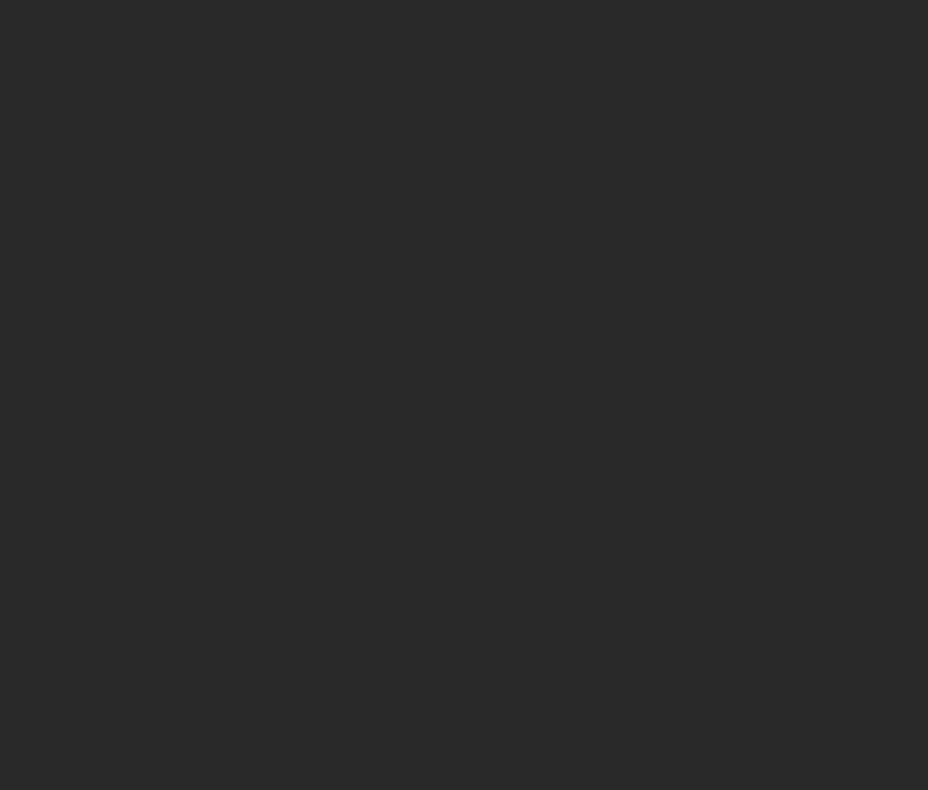
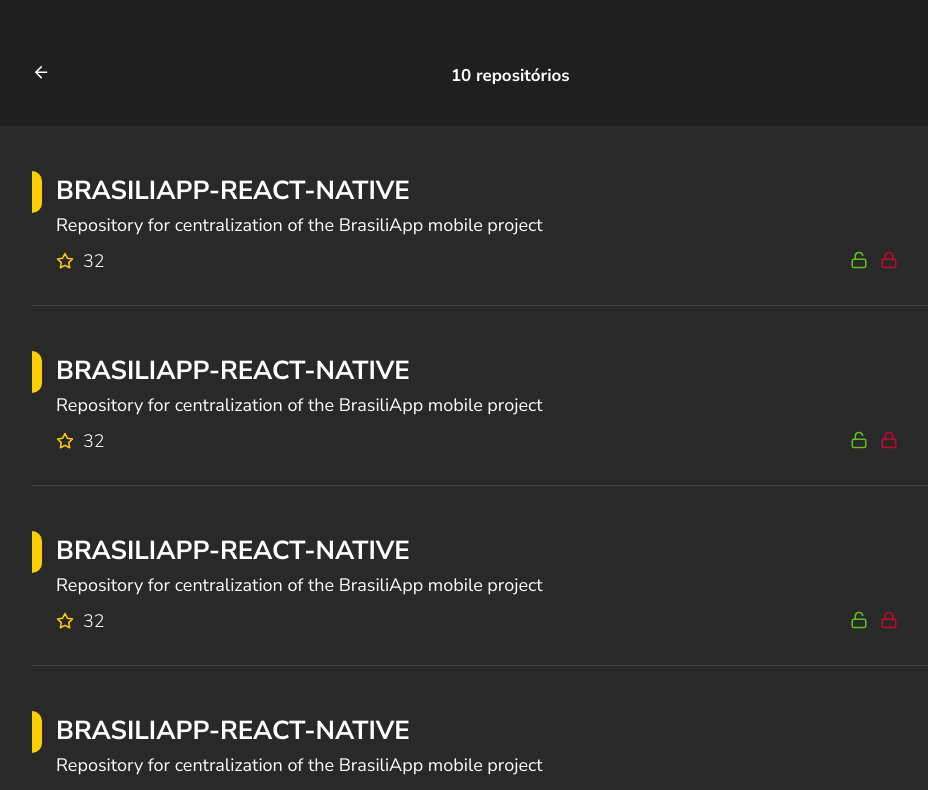
Before and after one commit to zairobastos/githubapp, a React (Create React App) app: page /Repositorios in a window 1280 px wide. Shown: the top 790 px of the page, without its empty margins (160-1088 px from the left). Built offline with nearby package versions, Linux system fonts and the light colour scheme.

Commit message:
Tela de repositorio criada

```diff
--- a/src/pages/Menu.js
+++ b/src/pages/Menu.js
@@ -1,18 +1,23 @@
 import React from 'react';
 import {FiHome,FiGithub,FiUsers} from 'react-icons/fi';
 import '../styles/pages/menu.css';
+import {Link} from 'react-router-dom';
 
 export default function Menu() {
     return(
         <nav>
-            <div className="ativo">
-                <FiHome size="27px" color="#000"/>
-                <p>Home</p>
-            </div>
+            <Link to="/Home" className="link">
+                <div className="ativo">
+                    <FiHome size="27px" color="#000"/>
+                    <p>Home</p>
+                </div>
+            </Link>
+            <Link to="/Repositorios" className="link">
             <div>
                 <FiGithub size="27px"/>
                 <p>Repos</p>
             </div>
+            </Link>
             <div>
                 <FiUsers size="27px"/>
                 <p>Seguidores</p>
--- a/src/pages/Repos.js
+++ b/src/pages/Repos.js
@@ -1,9 +1,30 @@
 import React from 'react';
+import '../styles/pages/Repos.css';
+import {FiArrowLeft} from 'react-icons/fi';
+import {Link} from 'react-router-dom';
+import Repositorios from './Repositorios';
+import Menu from './Menu';
 
 export default function Repos() {
     return(
         <>
-
+            <header className="header">
+                <div>
+                    <Link to="/Home">
+                        <FiArrowLeft size="18.47px" color="#fff" alt="Voltar"/>
+                    </Link>
+                    <p>10 repositórios</p>
+                </div>
+            </header>
+            <main className="main">
+                <Repositorios/>
+                <Repositorios/>
+                <Repositorios/>
+                <Repositorios/>
+            </main>
+            <footer>
+                <Menu/>
+            </footer>
         </>
     );
 }
--- /dev/null
+++ b/src/pages/Repositorios.js
@@ -0,0 +1,29 @@
+import React from 'react';
+import {FiStar, FiLock, FiUnlock} from 'react-icons/fi';
+import '../styles/pages/repositorio.css';
+
+export default function Repositorios() {
+    return(
+        <>
+            <div className="dados">
+                <div className="titulo">
+                    <div className="aponta"></div>
+                    <h2>brasiliapp-react-native</h2>
+                </div>
+                <div className="descricao">
+                    <p>Repository for centralization of the BrasiliApp mobile project</p>
+                </div>
+                <div className="status">
+                    <div className="div1">
+                        <FiStar color="#FFCE00" className="star" size="18px" alt="estrela"/>
+                        <p>32</p>
+                    </div>
+                    <div>
+                        <FiUnlock color="#63BF1F" className="unlock" size="18px" alt="público"/>
+                        <FiLock color="#CC042A" className="lock" size="18px" alt="privado"/>
+                    </div>
+                </div>
+            </div>
+        </>
+    );
+}
--- a/src/styles/pages/Repos.css
+++ b/src/styles/pages/Repos.css
@@ -0,0 +1,27 @@
+.header{
+    display: flex;
+    flex-direction: row;
+    justify-content: center;
+    align-items: center;
+    background-color: #1F1F1F;
+    height: 7.875rem;
+    margin-right: 0px;
+}
+.header div{
+    display: flex;
+    flex-direction: row;
+    justify-content:space-between;
+    align-items: center;
+    width: 70%;
+}
+.header div p{
+    font-size: 17px;
+    font-weight: bold;
+    margin-right: 40%;
+}
+
+@media (max-width:800px){
+    .header div p{
+        margin-right: 25%;
+    }
+}
--- a/src/styles/pages/menu.css
+++ b/src/styles/pages/menu.css
@@ -4,10 +4,10 @@
     margin-left: 15%;
     margin-top: 73px;
     background-color: #fff;
-    color: #A5A5A5;
     border-top-left-radius: 12px;
     border-top-right-radius: 12px;
     box-shadow: 0px -3px 6px #00000029;
+
 }
 footer nav{
     display: flex;
@@ -20,11 +20,14 @@
     align-items: center;
     flex-direction: column;
     padding-top: 15px;
+    color: #A5A5A5;
 }
 
 footer nav div p{
     font-size: 15px;
     font-weight: medium;
+    text-decoration: none;
+
 }
 
 .ativo{
--- /dev/null
+++ b/src/styles/pages/repositorio.css
@@ -0,0 +1,31 @@
+/*Main*/
+main .dados{
+
+    border-bottom: 1px solid #434343;
+}
+main .dados .status{
+    display: flex;
+    flex-direction: row;
+    justify-content: space-between;
+    margin: 14px 24px 0px 24px;
+    margin-bottom: 34px;
+}
+
+main .dados .status div{
+    display: flex;
+    flex-direction: row;
+    justify-content: space-around;
+    width:60px;
+    height:20px
+}
+
+main .dados .status .div1{
+    justify-content: flex-start;
+    width:50px;
+    align-items: center;
+    font-size: 15px;
+    font-weight:lighter;
+}
+main .dados .status .div1 .star{
+    margin-right: -15px;
+}
```
